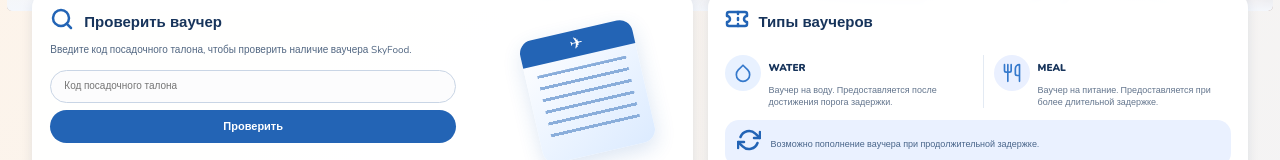
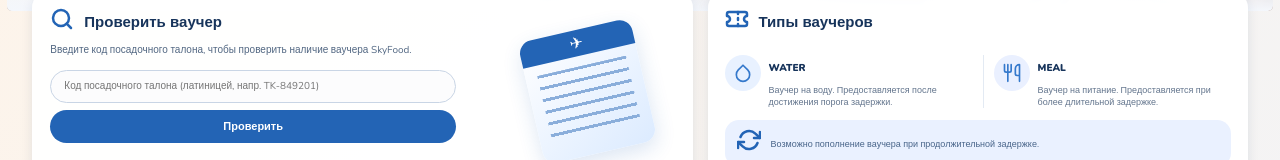
Before and after one commit to Lizik-baobab/skyfood-passenger, a React (Vite) app: page / in a window 1280 px wide. Shown: the part 416-576 px from the top of the page. Built offline with nearby package versions, Linux system fonts and the light colour scheme.

Commit message:
last last

```diff
--- a/src/components/PassengerScreen.jsx
+++ b/src/components/PassengerScreen.jsx
@@ -108,7 +108,7 @@ export default function PassengerScreen() {
             <div className="sf-card-heading"><span className="sf-heading-icon"><IconSearch /></span><h2>Проверить ваучер</h2></div>
             <p className="sf-card-description">Введите код посадочного талона, чтобы проверить наличие ваучера SkyFood.</p>
             <form onSubmit={handleCheck} className="sf-check-form">
-              <input type="text" value={ticket} onChange={(e) => setTicket(e.target.value)} placeholder="Код посадочного талона" />
+              <input type="text" value={ticket} onChange={(e) => setTicket(e.target.value)} placeholder="Код посадочного талона (латиницей, напр. TK-849201)"  />
               <button type="submit" disabled={loading}>{loading ? 'Проверяем...' : 'Проверить'}</button>
             </form>
 
```
